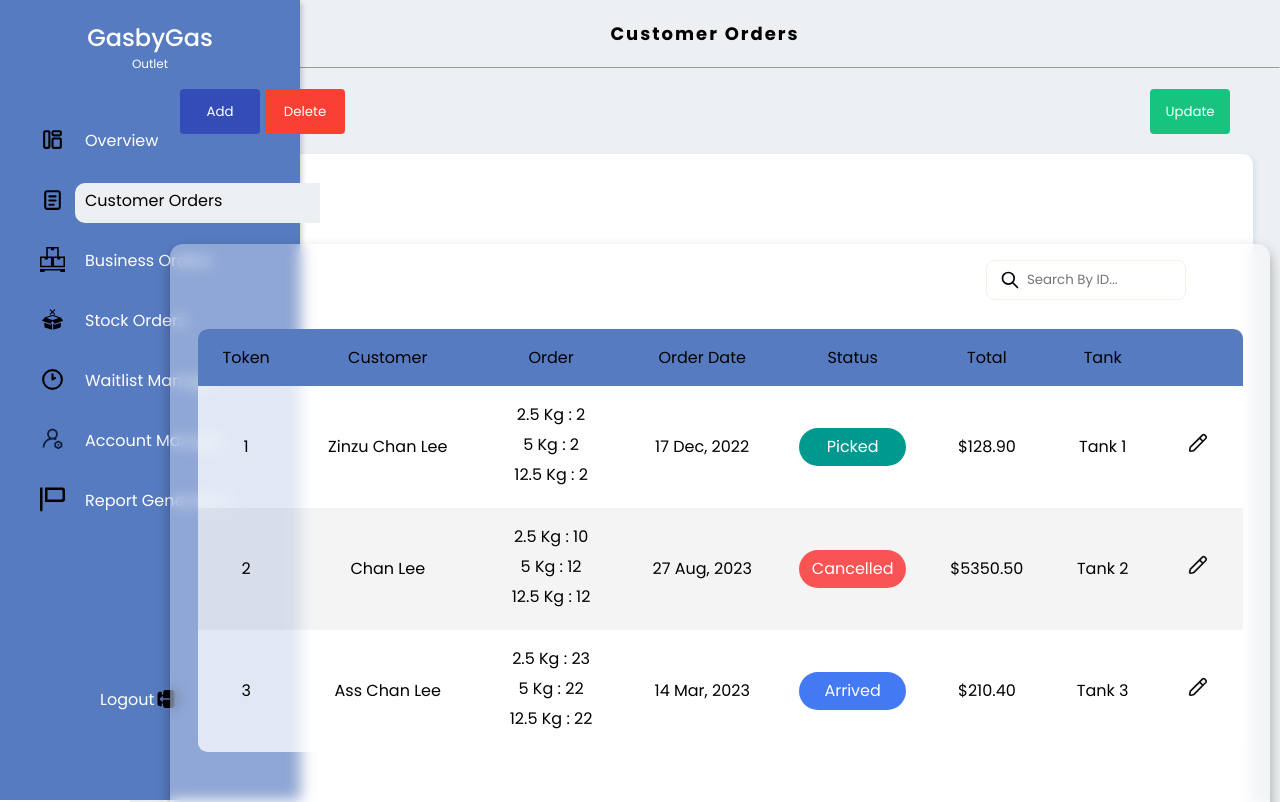
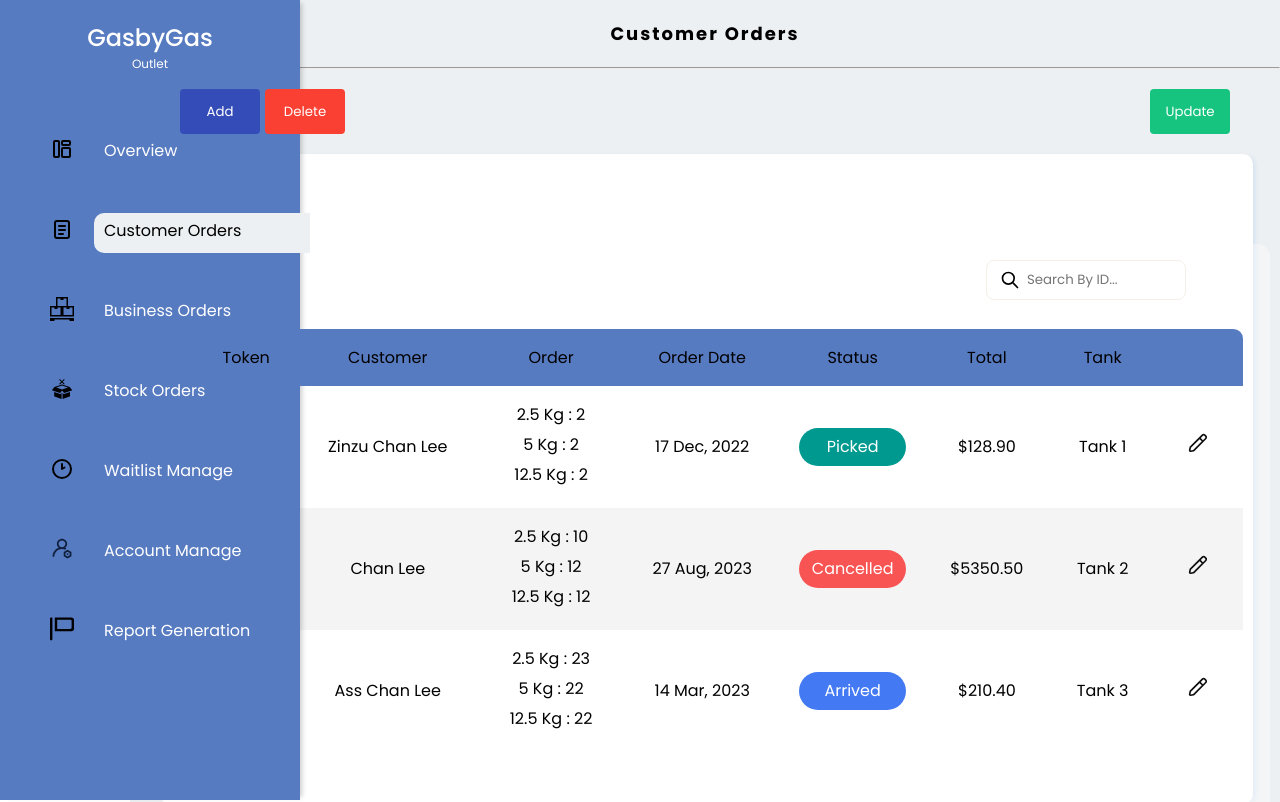
Before and after one commit to krishan44/ASE-Project, a React (Vite) app in the folder GasbyGas/: page /orders in a window 1280 px wide. Shown: the top 802 px of the page. Built offline with nearby package versions, Linux system fonts and the light colour scheme.

Commit message:
Refactor MainDashboard component to use react-router-dom for navigation and enhance styling for option containers

```diff
--- a/GasbyGas/src/Components/OutletManager/MainDashboard.jsx
+++ b/GasbyGas/src/Components/OutletManager/MainDashboard.jsx
@@ -1,4 +1,5 @@
-import style from "./MainDashboard.module.css"
+import { Link } from 'react-router-dom';
+import style from "./MainDashboard.module.css";
 import order from "../../assets/Pannel/order.svg";
 import Customer from "../../assets/Pannel/customer.svg";
 import dashboard from "../../assets/Pannel/dashboard.svg";
@@ -8,9 +9,8 @@ import orderstock from "../../assets/Pannel/orderstock.svg";
 import waitlist from "../../assets/Pannel/waitlist.svg";
 import logOut from "../../assets/Pannel/logOut.svg";
 
-function MainDashboard({ selectedOption, setSelectedOption }){
-    return(
-        <>
+function MainDashboard({ selectedOption, setSelectedOption }) {
+  return (
     <div className={style.Maindashboard}>
       <div className={style.sidePannel}>
         <div className={style.head}>
@@ -18,32 +18,32 @@ function MainDashboard({ selectedOption, setSelectedOption }){
           <span>Outlet</span>
         </div>
         <div className={style.routes}>
-                        <div className={style.optionContainer} onClick={() => setSelectedOption("Overview")}>
-                            <img src={dashboard} alt="" className={style.panelIcon}/>
+          <Link to="/" className={style.optionContainer} onClick={() => setSelectedOption("Overview")}>
+            <img src={dashboard} alt="" className={style.panelIcon} />
             <span className={`${style.option} ${selectedOption === "Overview" ? style.selected : ""}`}>Overview</span>
-                        </div>
-                        <div className={style.optionContainer} onClick={() => setSelectedOption("Customer Orders")} >
-                            <img src={order} alt="" className={style.panelIcon}/>
+          </Link>
+          <Link to="/orders" className={style.optionContainer} onClick={() => setSelectedOption("Customer Orders")}>
+            <img src={order} alt="" className={style.panelIcon} />
             <span className={`${style.option} ${selectedOption === "Customer Orders" ? style.selected : ""}`}>Customer Orders</span>
-                        </div>
+          </Link>
           <div className={style.optionContainer} onClick={() => setSelectedOption("Business Orders")}>
-                            <img src={orderstock} alt="" className={style.panelIcon}/>
+            <img src={orderstock} alt="" className={style.panelIcon} />
             <span className={`${style.option} ${selectedOption === "Business Orders" ? style.selected : ""}`}>Business Orders</span>
           </div>
-                        <div className={style.optionContainer} onClick={() => setSelectedOption("Stock Orders")} >
-                            <img src={stock} alt="" className={style.panelIcon}/>
+          <div className={style.optionContainer} onClick={() => setSelectedOption("Stock Orders")}>
+            <img src={stock} alt="" className={style.panelIcon} />
             <span className={`${style.option} ${selectedOption === "Stock Orders" ? style.selected : ""}`}>Stock Orders</span>
           </div>
-                        <div className={style.optionContainer} onClick={() => setSelectedOption("Waitlist Manage")} >
-                            <img src={waitlist} alt="" className={style.panelIcon}/>
+          <div className={style.optionContainer} onClick={() => setSelectedOption("Waitlist Manage")}>
+            <img src={waitlist} alt="" className={style.panelIcon} />
             <span className={`${style.option} ${selectedOption === "Waitlist Manage" ? style.selected : ""}`}>Waitlist Manage</span>
           </div>
-                        <div className={style.optionContainer} onClick={() => setSelectedOption("Account Manage")} >
-                            <img src={Customer} alt="" className={style.panelIcon}/>
+          <div className={style.optionContainer} onClick={() => setSelectedOption("Account Manage")}>
+            <img src={Customer} alt="" className={style.panelIcon} />
             <span className={`${style.option} ${selectedOption === "Account Manage" ? style.selected : ""}`}>Account Manage</span>
           </div>
           <div className={style.optionContainer} onClick={() => setSelectedOption("Report Generation")}>
-                            <img src={report} alt="" className={style.panelIcon}/>
+            <img src={report} alt="" className={style.panelIcon} />
             <span className={`${style.option} ${selectedOption === "Report Generation" ? style.selected : ""}`}>Report Generation</span>
           </div>
         </div>
@@ -53,8 +53,7 @@ function MainDashboard({ selectedOption, setSelectedOption }){
         </div>
       </div>
     </div>
-        </>
-    )
+  );
 }
 
-export default MainDashboard
+export default MainDashboard;
--- a/GasbyGas/src/Components/OutletManager/MainDashboard.module.css
+++ b/GasbyGas/src/Components/OutletManager/MainDashboard.module.css
@@ -1,5 +1,3 @@
-
-
 .sidePannel{
     width: 300px;
     height: 100vh;
@@ -60,6 +58,15 @@
     align-items: center;
     width: 100%;
     margin-left: 20px;
+    padding: 10px;
+    cursor: pointer;
+    text-decoration: none; /* Remove underline */
+    color: inherit; /* Inherit color from parent */
+    transition: background-color 0.3s;
+}
+
+.optionContainer:hover {
+    background-color: #34495e;
 }
 
 .option{
@@ -72,6 +79,8 @@
     height: 40px;
     transition: 0.2s ease;
     padding-top: 5px;
+    margin-left: 10px;
+    font-size: 16px;
 }
 
 .option:hover{
@@ -82,8 +91,8 @@
 }
 
 .panelIcon{
-    height: 25px;
-    width: 25px;
+    height: 24px;
+    width: 24px;
     margin-right: 10px;
     margin-bottom: 8px;
 }
@@ -111,7 +120,3 @@
     right: 20px; */
     /* z-index: 10; */
 }
-
-.Logout:hover{
-    color: #000;
-}
--- a/GasbyGas/src/Components/OutletManager/Tables/customerTable.module.css
+++ b/GasbyGas/src/Components/OutletManager/Tables/customerTable.module.css
@@ -20,8 +20,8 @@ main.table {
     height: 90vh;
     background-color: #fff5;
     margin-top: 80px;
-    backdrop-filter: blur(7px);
-    box-shadow: 0 .4rem .8rem #0005;
+    /* backdrop-filter: blur(7px);
+    box-shadow: 0 .4rem .8rem #0005; */
     border-radius: .8rem;
     text-align: center;
     overflow: hidden;
```
Lines whose indentation alone changed are shown as unchanged.
